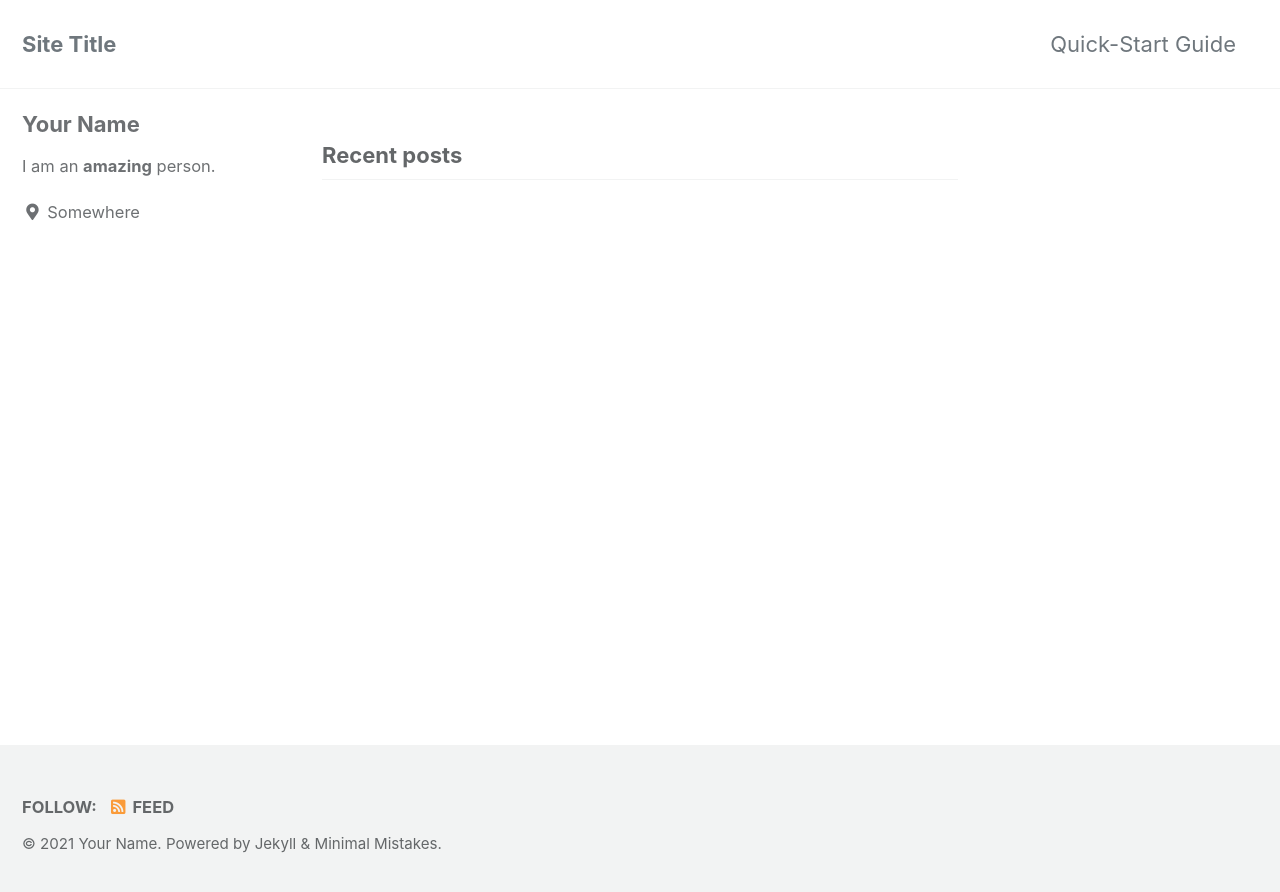
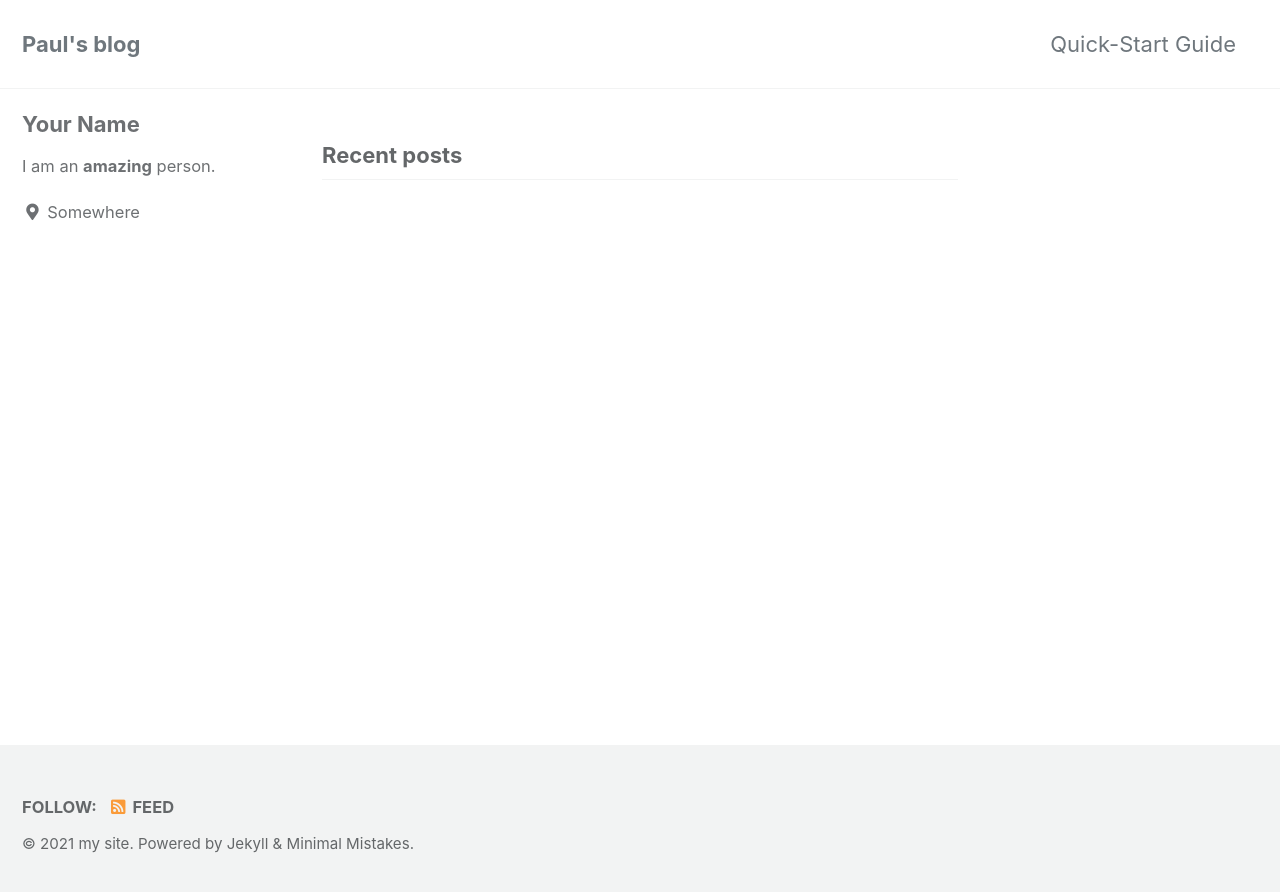
Before and after one commit to sangho-jeon/sangho-jeon.github.io, a Jekyll site: the page built from index.html, in a window 1280 px wide. Shown: the top 892 px of the page. Built offline with Jekyll 4.4.1, drawn with Linux system fonts in a browser that asks for light colours; cached includes are drawn as plain includes; the list of posts is cut into pages by our own code.

Commit message:
title changed

```diff
--- a/_config.yml
+++ b/_config.yml
@@ -16,10 +16,10 @@ minimal_mistakes_skin    : "default" # "air", "aqua", "contrast", "dark", "dirt"
 
 # Site Settings
 locale                   : "en-US"
-title                    : "Site Title"
+title                    : "Paul's blog"
 title_separator          : "-"
 subtitle                 : # site tagline that appears below site title in masthead
-name                     : "Your Name"
+name                     : "my site"
 description              : "An amazing website."
 url                      : # the base hostname & protocol for your site e.g. "https://mmistakes.github.io"
 baseurl                  : # the subpath of your site, e.g. "/blog"
```
